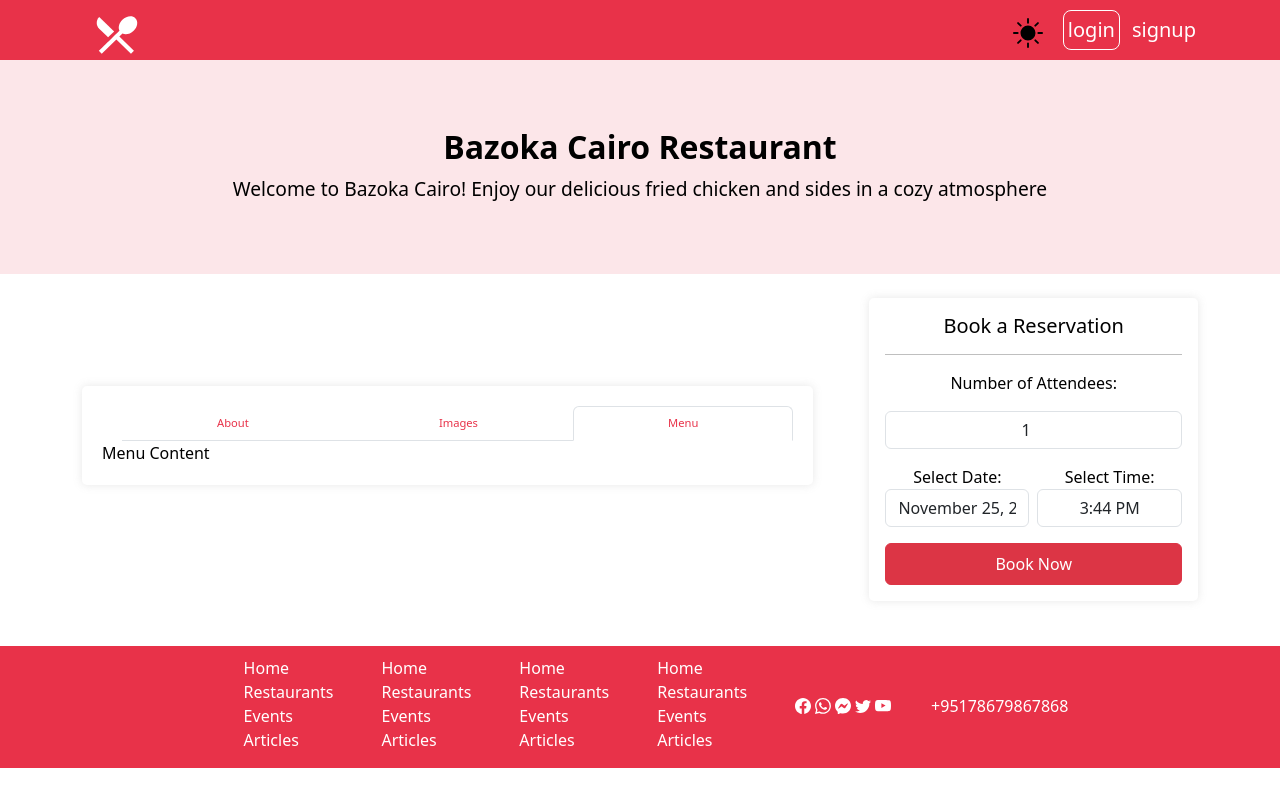
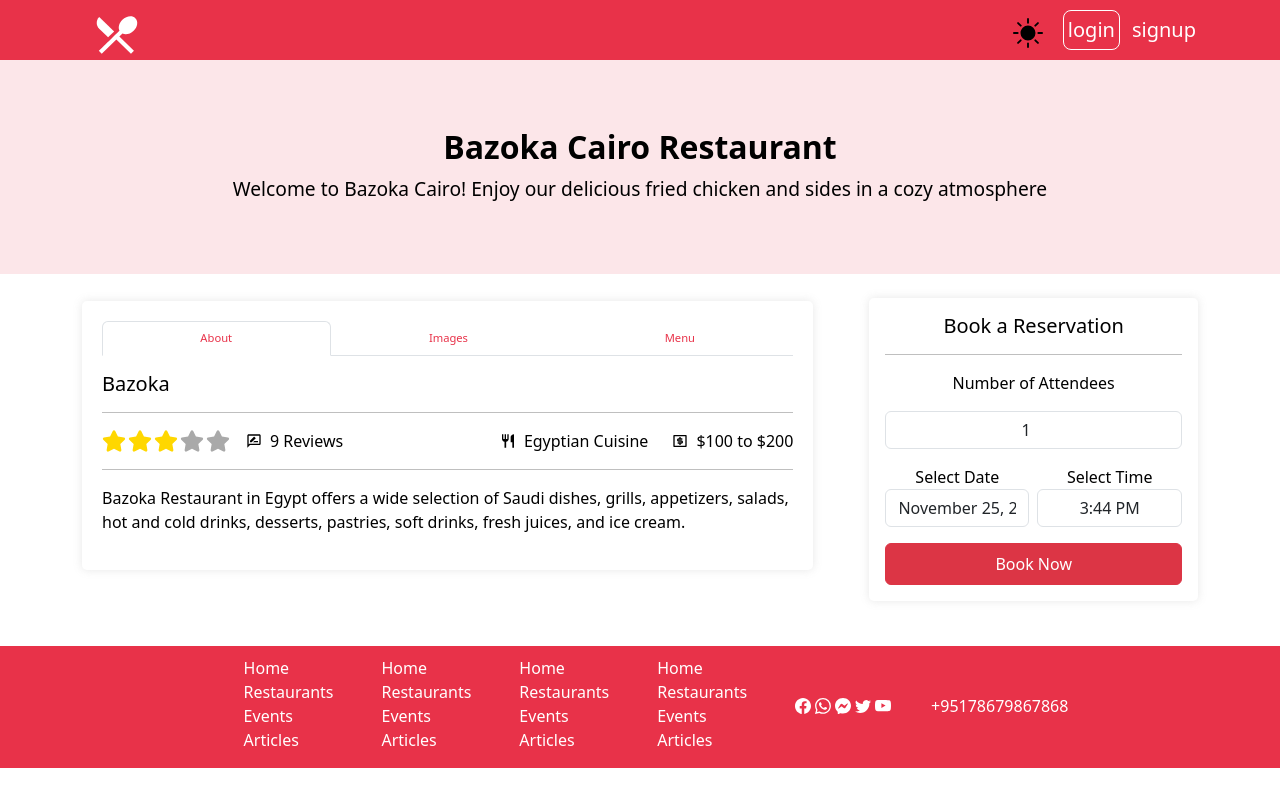
Before and after one commit to mmt20/nextjs-restaurant, a Next.js app: page /restaurant/17 in a window 1280 px wide. Built offline with nearby package versions, Linux system fonts and the light colour scheme.

Commit message:
feat(restaurant): add RestaurantOverview

```diff
--- a/app/components/restaurant/book-date/book-date.tsx
+++ b/app/components/restaurant/book-date/book-date.tsx
@@ -18,7 +18,7 @@ const BookDate = () => {
       <hr />
       <div className="d-flex flex-column text-center">
         <div className="d-flex justify-content-center flex-column gap-3">
-          <label>Number of Attendees:</label>
+          <label>Number of Attendees</label>
           <input
             type="number"
             min="1"
@@ -30,7 +30,7 @@ const BookDate = () => {
 
           <div className="d-flex gap-2">
             <div className="flex-grow-1">
-              <label>Select Date:</label>
+              <label>Select Date</label>
               <DatePicker
                 selected={selectedDate}
                 onChange={(date) => date && setSelectedDate(date)}
@@ -41,7 +41,7 @@ const BookDate = () => {
             </div>
 
             <div className="flex-grow-1">
-              <label>Select Time:</label>
+              <label>Select Time</label>
               <DatePicker
                 selected={selectedTime}
                 onChange={(time) => time && setSelectedTime(time)}
--- a/app/components/restaurant/restaurant-details/restaurant-details.module.css
+++ b/app/components/restaurant/restaurant-details/restaurant-details.module.css
@@ -20,7 +20,7 @@
   display: flex;
   justify-content: end;
   flex-direction: row-reverse;
-  margin-left: 20px !important;
+
   color: red !important;
   text-decoration: none !important;
 }
--- a/app/components/restaurant/restaurant-details/restaurant-details.tsx
+++ b/app/components/restaurant/restaurant-details/restaurant-details.tsx
@@ -1,13 +1,14 @@
 "use client";
 import { Tab, Tabs } from "react-bootstrap";
+import RestaurantOverview from "../restaurant-overview/restaurant-overview";
+
 import styles from "./restaurant-details.module.css";
-
 const { detailsContainer, tabs } = styles;
 
 const RestaurantDetails = () => {
   return (
     <div className={`${detailsContainer} mb-5`}>
-      <Tabs defaultActiveKey="menu" id="restaurant-tab" className={tabs} fill>
+      <Tabs defaultActiveKey="about" id="restaurant-tab" className={tabs} fill>
         <Tab eventKey="menu" title="Menu">
           Menu Content
         </Tab>
@@ -15,7 +16,7 @@ const RestaurantDetails = () => {
           Images Content
         </Tab>
         <Tab eventKey="about" title="About">
-          About Content
+          <RestaurantOverview />
         </Tab>
       </Tabs>
     </div>
--- /dev/null
+++ b/app/components/restaurant/restaurant-overview/restaurant-overview.tsx
@@ -0,0 +1,45 @@
+import Rating from "@/common/Rating/Rating";
+import { MdOutlineRateReview, MdRestaurant } from "react-icons/md";
+import { RiMoneyDollarBoxLine } from "react-icons/ri";
+
+const RestaurantOverview = () => {
+  return (
+    <section className="text-start" dir="ltr">
+      <h5 className="pt-3">Bazoka</h5>
+      <hr />
+
+      <div className="d-flex flex-column flex-md-row align-items-md-center justify-content-md-between">
+        <div className="d-flex align-items-center me-md-5">
+          <Rating />
+          <div className="d-flex align-items-center ms-3">
+            <MdOutlineRateReview className="review-icon" />
+            <span className="ms-2">9 Reviews</span>
+          </div>
+        </div>
+
+        <div className="d-flex align-items-center mt-3 mt-md-0">
+          <div className="d-flex align-items-center me-4">
+            <MdRestaurant className="review-icon" />
+            <span className="ms-2">Egyptian Cuisine</span>
+          </div>
+
+          <div className="d-flex align-items-center">
+            <RiMoneyDollarBoxLine className="review-icon" />
+            <span className="ms-2">$100 to $200</span>
+          </div>
+        </div>
+      </div>
+
+      <hr />
+
+      <div className="d-flex justify-content-start">
+        <p>
+          Bazoka Restaurant in Egypt offers a wide selection of Saudi dishes, grills, appetizers, salads, hot and cold
+          drinks, desserts, pastries, soft drinks, fresh juices, and ice cream.
+        </p>
+      </div>
+    </section>
+  );
+};
+
+export default RestaurantOverview;
```
